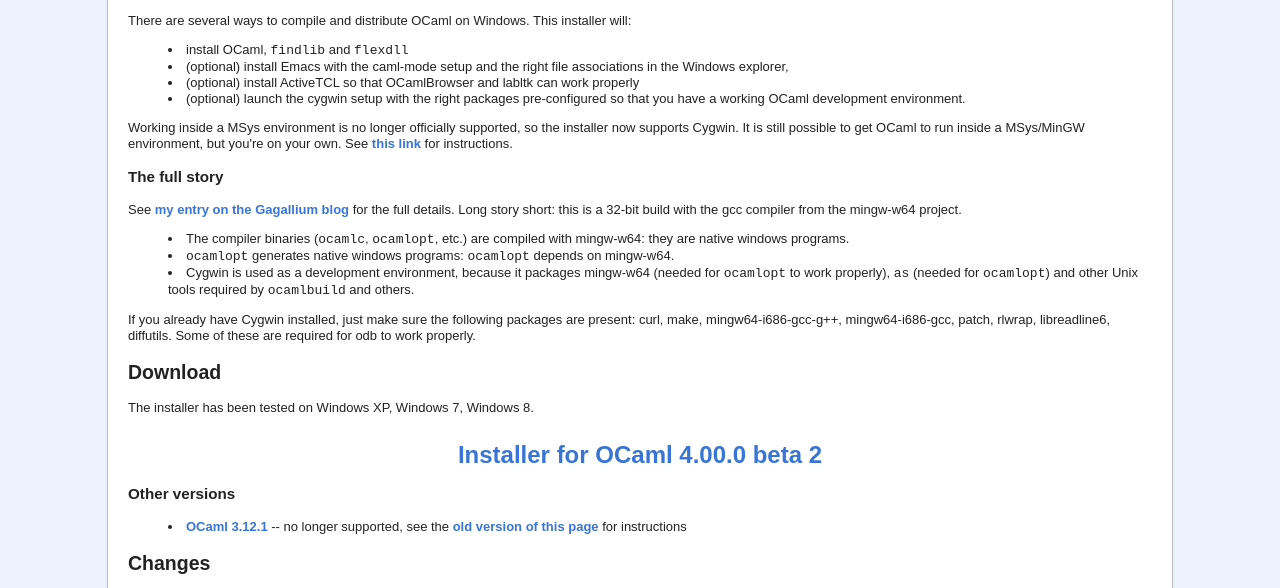
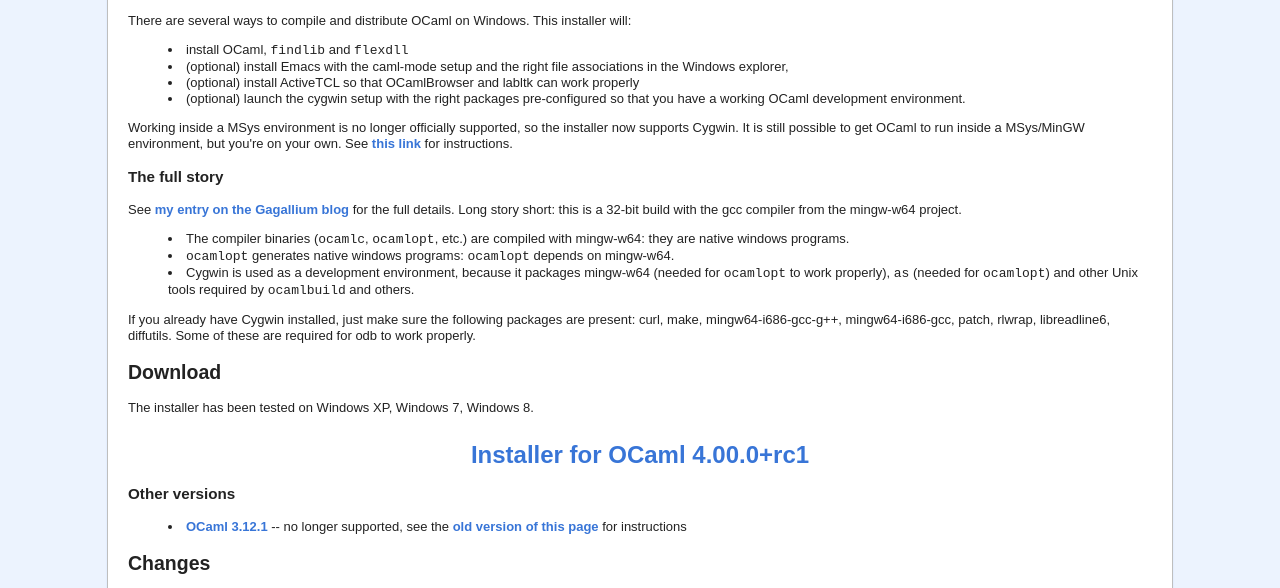
Before and after one commit to protz/ocaml-installer, a plain HTML site: page index.html in a window 1280 px wide. Shown: the part 168-756 px from the top of the page. Drawn offline with nearby package versions, Linux system fonts and the light colour scheme; a script that the page names is missing.

Commit message:
New version.

```diff
--- a/index.html
+++ b/index.html
@@ -93,8 +93,8 @@
         </p>
         <div class="myEyesHurt">
           <a
-            href="http://gallium.inria.fr/~protzenk/caml-installer/ocaml-4.00.0+beta2-i686-mingw64.exe">
-            Installer for OCaml 4.00.0 beta 2
+            href="http://gallium.inria.fr/~protzenk/caml-installer/ocaml-4.00.0+rc1-i686-mingw64.exe">
+            Installer for OCaml 4.00.0+rc1
           </a>
         </div>
         <h3>Other versions</h3>
```
